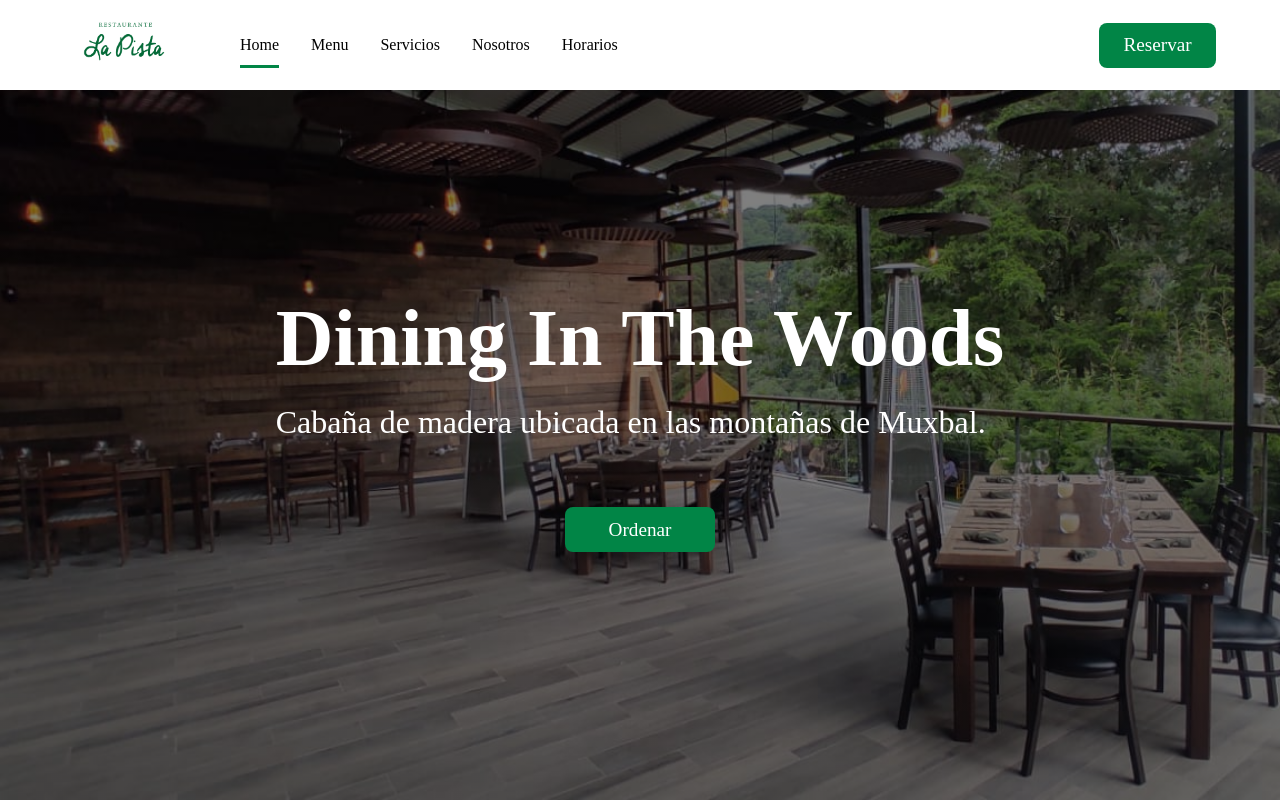
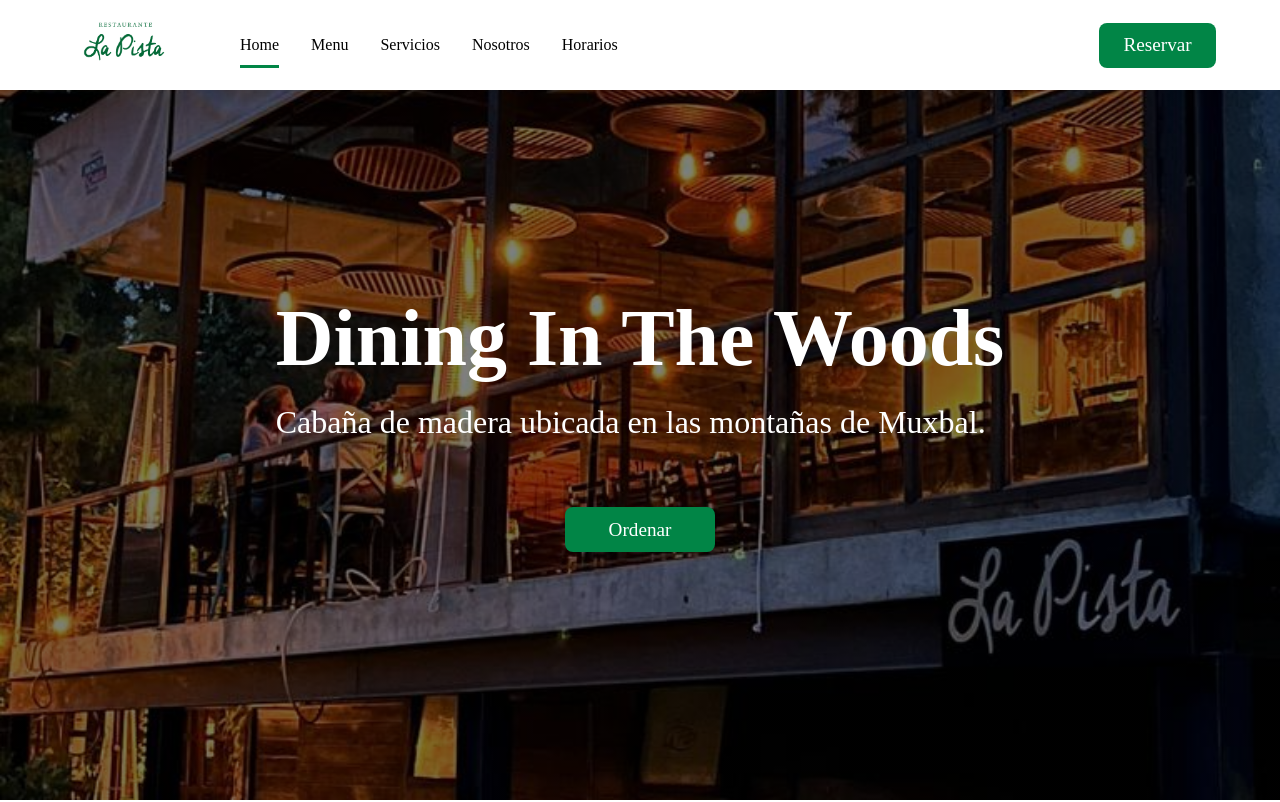
Before and after one commit to GarooInc/LaPista, a React (Vite) app: page / in a window 1280 px wide. Shown: the top 802 px of the page. Built offline with nearby package versions, Linux system fonts and the light colour scheme.

Commit message:
change photo

```diff
--- a/src/pages/PrincipalPage/PrincipalPage.css
+++ b/src/pages/PrincipalPage/PrincipalPage.css
@@ -21,6 +21,8 @@ section{
     align-items: center;
     background: linear-gradient(rgba(0, 0, 0, 0.5), rgba(0, 0, 0, 0.5)), url('/images/background-home.jpeg');
     background-size: cover;
+    background-position: center center;
+    background-repeat: no-repeat;
     justify-content: space-between;
 }
 
```
Also changed, not shown: public/images/background-home.jpeg.
